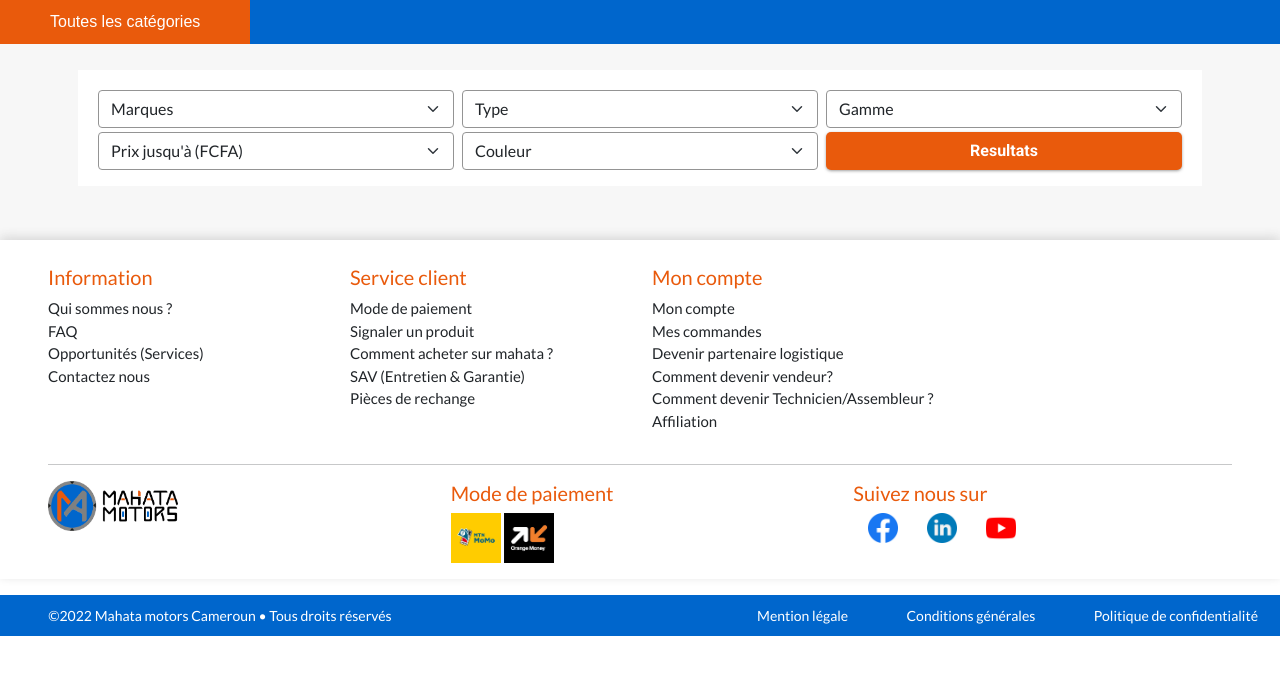
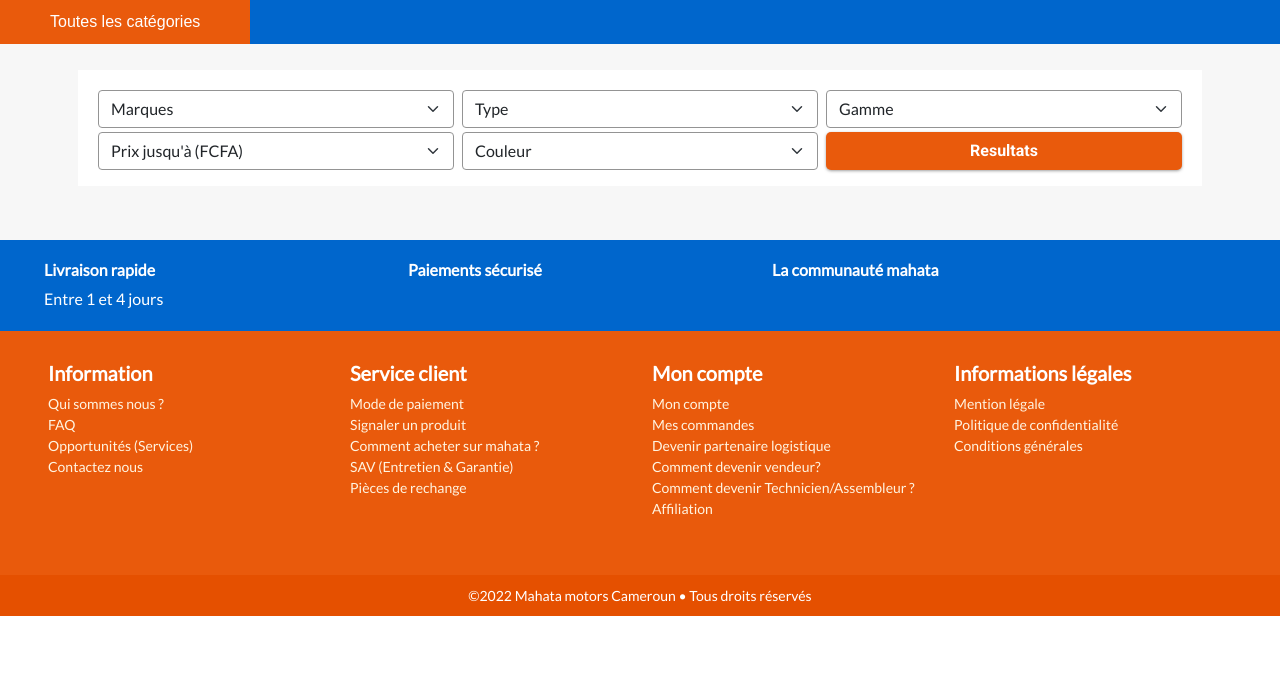
Before and after one commit to etali-m/mahata_motors, a Django app: page /boutique/ in a window 1280 px wide. Shown: the part 85-760 px from the top of the page. Run offline with Django 4.2, Linux system fonts and the light colour scheme; data that the repository does not hold is empty; some libraries are stand-ins or nearby versions.

Commit message:
footer design

```diff
--- a/static/css/app.css
+++ b/static/css/app.css
@@ -382,9 +382,26 @@ h1,h2,h3,h4,h5,h6{
 	margin-bottom: -5px;
 	font-weight: bold;
 }
+
+.prefooter{
+	background-color: #0066cc;
+	color:white;
+	padding: 20px;
+}
+
+.prefooter h6{
+	font-size: 16px;
+	color:white;
+	font-weight: 600;
+}
+
+
+
 footer{
-	padding-top: 25px;
-	box-shadow: 0px -3px 10px #d7d7d7;
+	padding-top: 30px;
+	padding-bottom:40px;
+	color: white;
+	background-color: #e95a0c;
 }
 
 ul.footer__ul {
@@ -393,12 +410,13 @@ ul.footer__ul {
 }
 
 .footer__ul li{
-	font-size: 15px;
+	font-size: 14px;
 	font-weight: 300;
+	color:#FFF4E1;
 }
 
 .footer__copyrighsection{
-	background-color: #0066cc;
+	background-color: #e55000;
 	color:white;
 	padding:10px;
 	font-weight: 300;
@@ -418,8 +436,8 @@ ul.footer__ul {
 
 .footer__title{
 	font-size:20px;
-	color:#e95a0c;
-	font-weight: 500;
+	font-weight: bolder;
+	color:white
 }
 
 /*====================== page de details ======================*/
--- a/store/templates/store/boutique.html
+++ b/store/templates/store/boutique.html
@@ -75,7 +75,7 @@
                 </form>
 
             <!-- affichage des motos -->
-            {% if motos or accessoires %}
+            {% if motos or accessoires or tricycles %}
                 {% if motos %}
                     <div class="row mb-3">
                         <div class="col-12 header_boutique d-flex justify-content-between">
@@ -109,6 +109,42 @@
                         {% endfor %}
                     </div>
                 {% endif %}
+
+
+                {% if tricycles %}
+                    <div class="row mb-3">
+                        <div class="col-12 header_boutique d-flex justify-content-between">
+                            <h4 class="title__boutique">Tricycles</h4>
+
+                            <div>
+                                <a href="{% url 'categorie' categorie_slug='motocyclette' %}">Voir plus</a>
+                            </div>
+                        </div>
+                    </div>
+
+                    <div class="row gy-2">
+                        {% for tricycle in tricycles %}
+                            <div class="col-12 col-md-4">
+                                <div class="product_item">
+                                    <img class="" src="{{moto.imageURL}}" alt="" width="100%">
+                                    <div class="bg-white p-3" style="border-radius: 0px 0px 5px 5px;">
+                                        <small>{{tricycle.categorie}}</small>
+                                        <div class="d-flex justify-content-between">
+                                            <h4 class="item_name">{{tricycle.name}}</h4>
+                                            <p class="item_price">{{ tricycle.price|separate_by_space }} FCFA</p>
+                                        </div>
+                                        <p>{{tricycle.puissance_admin}} KW &bullet; essence &bullet; {{tricycle.capacite_recervoir}} L </p>
+                                        <p>Manuel</p>
+                                        <div class="d-grid gap-2 pb-2">
+                                            <a class="btn btn_popular" href="{% url 'details' moto_id=tricycle.pk %}" type="button">Voir cette moto</a>
+                                        </div>
+                                    </div>
+                                </div>
+                            </div>
+                        {% endfor %}
+                    </div>
+                {% endif %}
+
 
                 {% if accessoires %}
                     <div class="row mb-3">
--- a/store/templates/store/checkout.html
+++ b/store/templates/store/checkout.html
@@ -1,6 +1,9 @@
 {% extends 'base.html' %}
 {% load static %}
 {% block content %}
+
+{% include 'store/navigation.html' %}
+
     <div class="container">
         <div class="row">
             <div class="col-lg-6">
--- a/store/templates/store/details.html
+++ b/store/templates/store/details.html
@@ -29,7 +29,7 @@
 
       </div>
     </div>
-    <section class="row bg-white mt-1 mb-2 detail__header pt-3 pb-3 sticky-top">
+    <section class="row bg-white mt-1 mb-2 detail__header pt-3 pb-3 sticky-md-top">
       <div class="col-sm-4 px-5 text-center">
          <h3 class="detail__header__name">{{moto.name}}</h3>
          <p>Lorem ipsum dolor sit amet consectetur</p>
--- a/store/views.py
+++ b/store/views.py
@@ -148,6 +148,8 @@ def cart(request):
 
 
 def checkout(request):
+    categories = Categorie.objects.filter(parent_category=None).prefetch_related('sous_categories__produits')
+
     if request.user.is_authenticated:
         customer = request.user.customer
         order, created = Order.objects.get_or_create(customer=customer, complete=False)
@@ -155,5 +157,5 @@ def checkout(request):
     else:
         items = []
         order = {'get_cart_total':0, 'get_cart_items':0}
-    context = {'items':items, 'order':order}
+    context = {'items':items, 'order':order, 'categories':categories}
     return render(request, 'store/checkout.html', context)
--- a/templates/base.html
+++ b/templates/base.html
@@ -152,6 +152,23 @@
 
   {% block content %}{% endblock content %}
 
+  <div class="prefooter">
+    <div class="row container">
+       <div class="col-md-4">
+        <h6>Livraison rapide</h6>
+        <span>Entre 1  et 4 jours</span>
+       </div>
+       <div class="col-md-4">
+        <h6>Paiements sécurisé</h6>
+        <div class="paiementblock d-flex justify-content-center">
+
+        </div>
+       </div>
+       <div class="col-md-4">
+        <h6>La communauté mahata</h6>
+       </div>
+    </div>
+  </div>
   <footer class="px-5">
     <div class="row">
       <div class="col-md-3">
@@ -177,7 +194,7 @@
           </ul>
         </div>
       </div>
-      <div class="col-md-4">
+      <div class="col-md-3">
         <h3 class="footer__title">Mon compte</h3>
         <div>
           <ul class="footer__ul">
@@ -190,45 +207,24 @@
           </ul>
         </div>
       </div>
-    </div>
-    <hr>
-    <div class="row my-3 pb-3">
-      <div class="col-sm-4">
-        <img src="{% static 'images/logo1.png' %}" width="130" height="50" alt="logo_mahata">
-      </div>
-      <div class="col-sm-4">
-        <h3 class="footer__title">Mode de paiement</h3>
-        <div class="">
-          <img src="{% static 'images/mtnmomo.png' %}" width="50" height="50" alt="mtnMomo_logo">
-          <img src="{% static 'images/orangemoney.png' %}" width="50" height="50" alt="om_logo">
-        </div>
-      </div>
-      <div class="col-sm-2">
-        <h3 class="footer__title">Suivez nous sur</h3>
-        <div class="d-flex justify-content-around">
-          <a href="">
-            <img src="{% static 'images/facebook.png' %}" alt="facebook_logo" width="30" height="30">
-          </a>
-          <a href="">
-            <img src="{% static 'images/linkedin.png' %}" alt="linkedin_logo" width="30" height="30">
-          </a>
-          <a href="">
-            <img src="{% static 'images/youtube.png' %}" alt="youtube_logo" width="30" height="30">
-          </a>
+      <div class="col-md-3">
+        <h3 class="footer__title">Informations légales</h3>
+        <div>
+          <ul class="footer__ul">
+            <li>Mention légale</li>
+            <li>Politique de confidentialité</li>
+            <li>Conditions générales</li>
+          </ul>
         </div>
       </div>
     </div>
   </footer>
   <div class="row footer__copyrighsection" style="font-size: 14px;">
-    <div class="col-12 col-md-4 text-center">
+    <div class="col-12 text-center">
       <span>&copy;2022 Mahata motors Cameroun &bull; Tous droits réservés</span>
     </div>
-    <div class="col-12 col-md-5 offset-md-3 d-flex justify-content-between text-center">
-      <a class="copyrightsection__link" href="">Mention légale</a>
-      <a class="copyrightsection__link" href="">Conditions générales</a>
-      <a class="copyrightsection__link" href="">Politique de confidentialité</a>
-    </div>
   </div>
+
   <script src="https://cdn.jsdelivr.net/npm/bootstrap@5.0.2/dist/js/bootstrap.bundle.min.js" integrity="sha384-MrcW6ZMFYlzcLA8Nl+NtUVF0sA7MsXsP1UyJoMp4YLEuNSfAP+JcXn/tWtIaxVXM" crossorigin="anonymous"></script>
   <script src="{% static 'js/jquery-3.6.0.min.js' %}"></script>
   <script src="https://cdn.jsdelivr.net/npm/swiper@8/swiper-bundle.min.js"></script>
```
